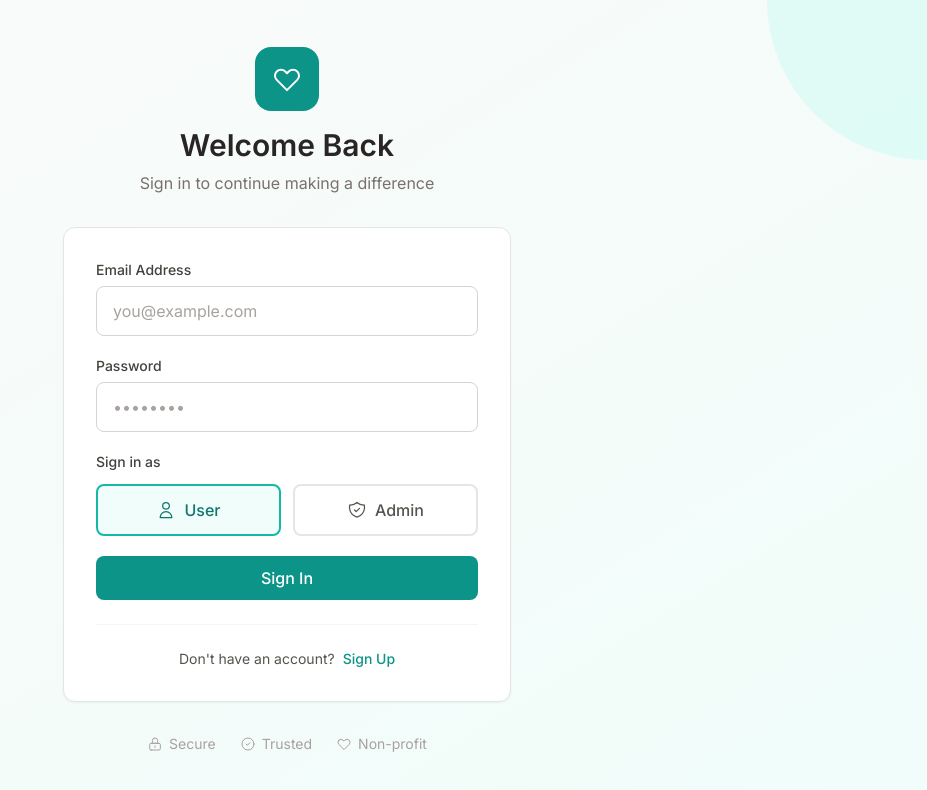
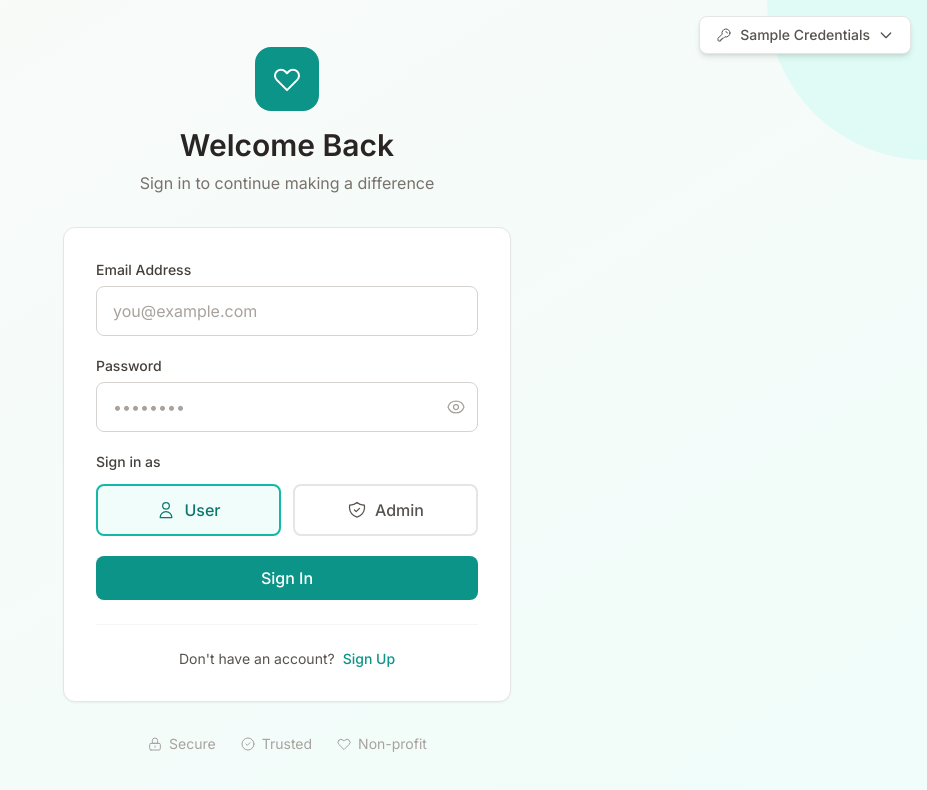
Before and after one commit to shubham9401/NSS-PROJECT-, a React (Vite) app in the folder Frontend/: page /login in a window 1280 px wide. Shown: the top 790 px of the page, without its empty margins (353-1280 px from the left). Built offline with nearby package versions, Linux system fonts and the light colour scheme; no server answers.

Commit message:
Restricted access of Admin to only 1 super admin

```diff
--- a/Frontend/src/pages/LoginRegister.jsx
+++ b/Frontend/src/pages/LoginRegister.jsx
@@ -7,6 +7,8 @@ export default function LoginRegister() {
   const [loading, setLoading] = useState(false)
   const [selectedRole, setSelectedRole] = useState('user') // 'user' or 'admin'
   const [error, setError] = useState('')
+  const [showCredentials, setShowCredentials] = useState(false)
+  const [showPassword, setShowPassword] = useState(false)
   const [form, setForm] = useState({
     email: '',
     password: '',
@@ -14,6 +16,22 @@ export default function LoginRegister() {
     lastName: '',
     phone: ''
   })
+
+  const sampleCredentials = {
+    user: { email: 'newuser@test.com', password: 'test123' },
+    admin: { email: 'testadmin@ngo.org', password: 'admin123' }
+  }
+
+  function fillCredentials(type) {
+    setForm(prev => ({
+      ...prev,
+      email: sampleCredentials[type].email,
+      password: sampleCredentials[type].password
+    }))
+    setSelectedRole(type)
+    setShowCredentials(false)
+    setError('')
+  }
 
   function handleChange(e) {
     setForm(prev => ({ ...prev, [e.target.name]: e.target.value }))
@@ -59,7 +77,7 @@ export default function LoginRegister() {
           return
         }
       } else {
-        const result = await register({ ...form, role: selectedRole })
+        const result = await register(form)
         if (result && !result.success) {
           setError(result.message || 'Registration failed')
           setLoading(false)
@@ -75,6 +93,74 @@ export default function LoginRegister() {
 
   return (
     <div className="min-h-screen flex items-center justify-center bg-gradient-to-br from-stone-50 to-teal-50 p-6">
+      {/* Sample Credentials Dropdown - Top Right */}
+      <div className="absolute top-4 right-4 z-50">
+        <div className="relative">
+          <button
+            onClick={() => setShowCredentials(!showCredentials)}
+            className="flex items-center gap-2 px-4 py-2 bg-white rounded-lg shadow-md border border-stone-200 text-sm font-medium text-stone-600 hover:bg-stone-50 transition-colors"
+          >
+            <svg className="w-4 h-4" fill="none" stroke="currentColor" viewBox="0 0 24 24">
+              <path strokeLinecap="round" strokeLinejoin="round" strokeWidth={1.5} d="M15 7a2 2 0 012 2m4 0a6 6 0 01-7.743 5.743L11 17H9v2H7v2H4a1 1 0 01-1-1v-2.586a1 1 0 01.293-.707l5.964-5.964A6 6 0 1121 9z" />
+            </svg>
+            Sample Credentials
+            <svg className={`w-4 h-4 transition-transform ${showCredentials ? 'rotate-180' : ''}`} fill="none" stroke="currentColor" viewBox="0 0 24 24">
+              <path strokeLinecap="round" strokeLinejoin="round" strokeWidth={2} d="M19 9l-7 7-7-7" />
+            </svg>
+          </button>
+
+          {showCredentials && (
+            <div className="absolute right-0 mt-2 w-72 bg-white rounded-xl shadow-xl border border-stone-200 overflow-hidden">
+              <div className="p-3 bg-stone-50 border-b border-stone-200">
+                <p className="text-xs text-stone-500 text-center">
+                  Don't want to sign up? Use sample credentials:
+                </p>
+              </div>
+
+              <div className="p-2">
+                {/* User Credentials */}
+                <button
+                  onClick={() => fillCredentials('user')}
+                  className="w-full p-3 rounded-lg hover:bg-teal-50 transition-colors text-left group"
+                >
+                  <div className="flex items-center gap-3">
+                    <div className="w-10 h-10 bg-teal-100 rounded-full flex items-center justify-center">
+                      <svg className="w-5 h-5 text-teal-600" fill="none" stroke="currentColor" viewBox="0 0 24 24">
+                        <path strokeLinecap="round" strokeLinejoin="round" strokeWidth={1.5} d="M16 7a4 4 0 11-8 0 4 4 0 018 0zM12 14a7 7 0 00-7 7h14a7 7 0 00-7-7z" />
+                      </svg>
+                    </div>
+                    <div className="flex-1">
+                      <p className="font-medium text-stone-800">User Account</p>
+                      <p className="text-xs text-stone-500">newuser@test.com</p>
+                    </div>
+                    <span className="text-xs text-teal-600 opacity-0 group-hover:opacity-100 transition-opacity">Click to fill</span>
+                  </div>
+                </button>
+
+                {/* Admin Credentials */}
+                <button
+                  onClick={() => fillCredentials('admin')}
+                  className="w-full p-3 rounded-lg hover:bg-orange-50 transition-colors text-left group"
+                >
+                  <div className="flex items-center gap-3">
+                    <div className="w-10 h-10 bg-orange-100 rounded-full flex items-center justify-center">
+                      <svg className="w-5 h-5 text-orange-600" fill="none" stroke="currentColor" viewBox="0 0 24 24">
+                        <path strokeLinecap="round" strokeLinejoin="round" strokeWidth={1.5} d="M9 12l2 2 4-4m5.618-4.016A11.955 11.955 0 0112 2.944a11.955 11.955 0 01-8.618 3.04A12.02 12.02 0 003 9c0 5.591 3.824 10.29 9 11.622 5.176-1.332 9-6.03 9-11.622 0-1.042-.133-2.052-.382-3.016z" />
+                      </svg>
+                    </div>
+                    <div className="flex-1">
+                      <p className="font-medium text-stone-800">Admin Account</p>
+                      <p className="text-xs text-stone-500">testadmin@ngo.org</p>
+                    </div>
+                    <span className="text-xs text-orange-600 opacity-0 group-hover:opacity-100 transition-opacity">Click to fill</span>
+                  </div>
+                </button>
+              </div>
+            </div>
+          )}
+        </div>
+      </div>
+
       {/* Decorative background element */}
       <div className="absolute inset-0 overflow-hidden pointer-events-none">
         <div className="absolute -top-40 -right-40 w-80 h-80 bg-teal-100 rounded-full opacity-50"></div>
@@ -155,27 +241,45 @@ export default function LoginRegister() {
 
             <div>
               <label className="block text-sm font-medium text-stone-700 mb-1.5">Password</label>
+              <div className="relative">
                 <input
                   name="password"
-                type="password"
+                  type={showPassword ? 'text' : 'password'}
                   onChange={handleChange}
                   value={form.password}
                   placeholder="••••••••"
-                className="input"
+                  className="input pr-10"
                   required
                   minLength={6}
                 />
+                <button
+                  type="button"
+                  onClick={() => setShowPassword(!showPassword)}
+                  className="absolute right-3 top-1/2 -translate-y-1/2 text-stone-400 hover:text-stone-600 transition-colors"
+                >
+                  {showPassword ? (
+                    <svg className="w-5 h-5" fill="none" stroke="currentColor" viewBox="0 0 24 24">
+                      <path strokeLinecap="round" strokeLinejoin="round" strokeWidth={1.5} d="M13.875 18.825A10.05 10.05 0 0112 19c-4.478 0-8.268-2.943-9.543-7a9.97 9.97 0 011.563-3.029m5.858.908a3 3 0 114.243 4.243M9.878 9.878l4.242 4.242M9.88 9.88l-3.29-3.29m7.532 7.532l3.29 3.29M3 3l3.59 3.59m0 0A9.953 9.953 0 0112 5c4.478 0 8.268 2.943 9.543 7a10.025 10.025 0 01-4.132 5.411m0 0L21 21" />
+                    </svg>
+                  ) : (
+                    <svg className="w-5 h-5" fill="none" stroke="currentColor" viewBox="0 0 24 24">
+                      <path strokeLinecap="round" strokeLinejoin="round" strokeWidth={1.5} d="M15 12a3 3 0 11-6 0 3 3 0 016 0z" />
+                      <path strokeLinecap="round" strokeLinejoin="round" strokeWidth={1.5} d="M2.458 12C3.732 7.943 7.523 5 12 5c4.478 0 8.268 2.943 9.542 7-1.274 4.057-5.064 7-9.542 7-4.477 0-8.268-2.943-9.542-7z" />
+                    </svg>
+                  )}
+                </button>
+              </div>
             </div>
 
-            {/* Role Selector */}
+            {/* Role Selector - Only show for login */}
+            {isLogin && (
               <div>
                 <label className="block text-sm font-medium text-stone-700 mb-3">Sign in as</label>
                 <div className="grid grid-cols-2 gap-3">
                   <button
                     type="button"
                     onClick={() => { setSelectedRole('user'); setError(''); }}
-                  className={`flex items-center justify-center gap-2 p-3 rounded-lg border-2 font-medium transition-all ${
-                    selectedRole === 'user'
+                    className={`flex items-center justify-center gap-2 p-3 rounded-lg border-2 font-medium transition-all ${selectedRole === 'user'
                       ? 'border-teal-500 bg-teal-50 text-teal-700'
                       : 'border-stone-200 text-stone-600 hover:border-stone-300 hover:bg-stone-50'
                       }`}
@@ -188,8 +292,7 @@ export default function LoginRegister() {
                   <button
                     type="button"
                     onClick={() => { setSelectedRole('admin'); setError(''); }}
-                  className={`flex items-center justify-center gap-2 p-3 rounded-lg border-2 font-medium transition-all ${
-                    selectedRole === 'admin'
+                    className={`flex items-center justify-center gap-2 p-3 rounded-lg border-2 font-medium transition-all ${selectedRole === 'admin'
                       ? 'border-teal-500 bg-teal-50 text-teal-700'
                       : 'border-stone-200 text-stone-600 hover:border-stone-300 hover:bg-stone-50'
                       }`}
@@ -201,6 +304,7 @@ export default function LoginRegister() {
                   </button>
                 </div>
               </div>
+            )}
 
             {/* Error Message */}
             {error && (
```
Also changed, not shown: 1 other file (tests, documents, lock files or other folders). Lines whose indentation alone changed are shown as unchanged.
